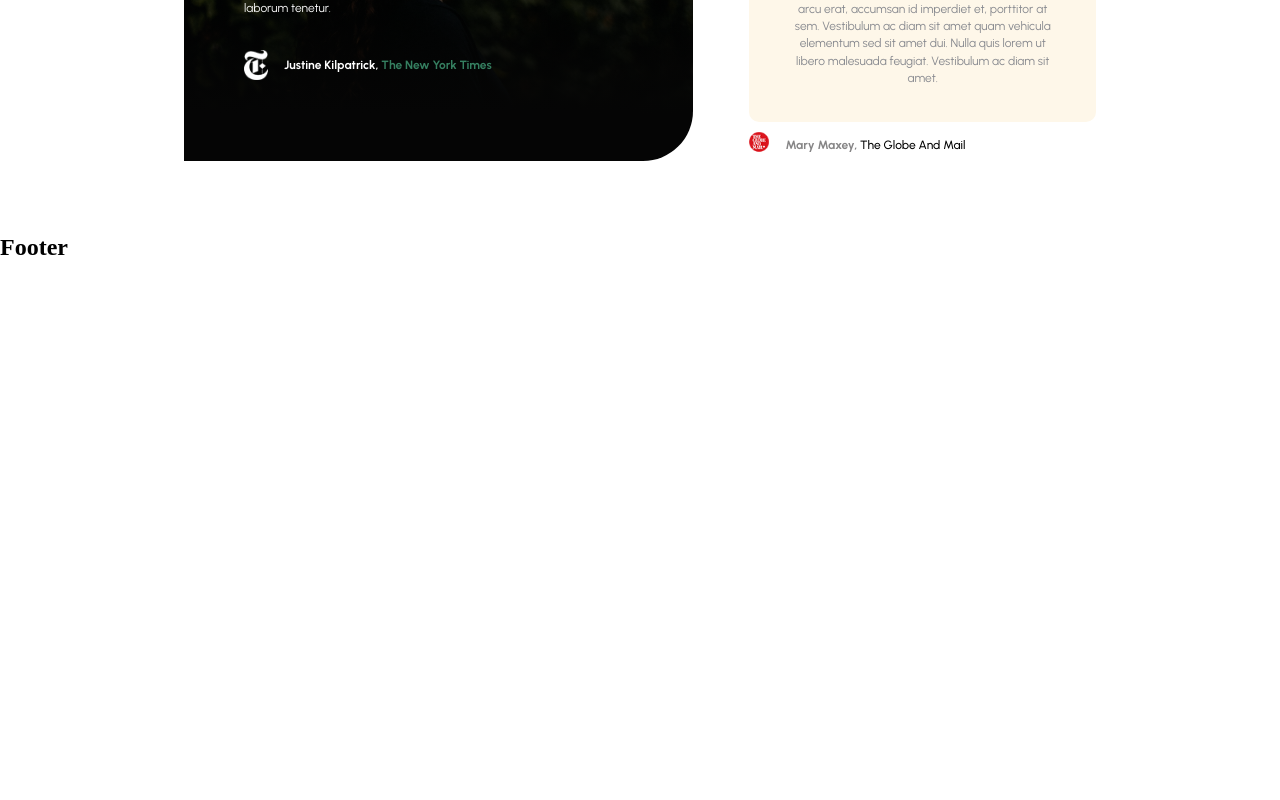
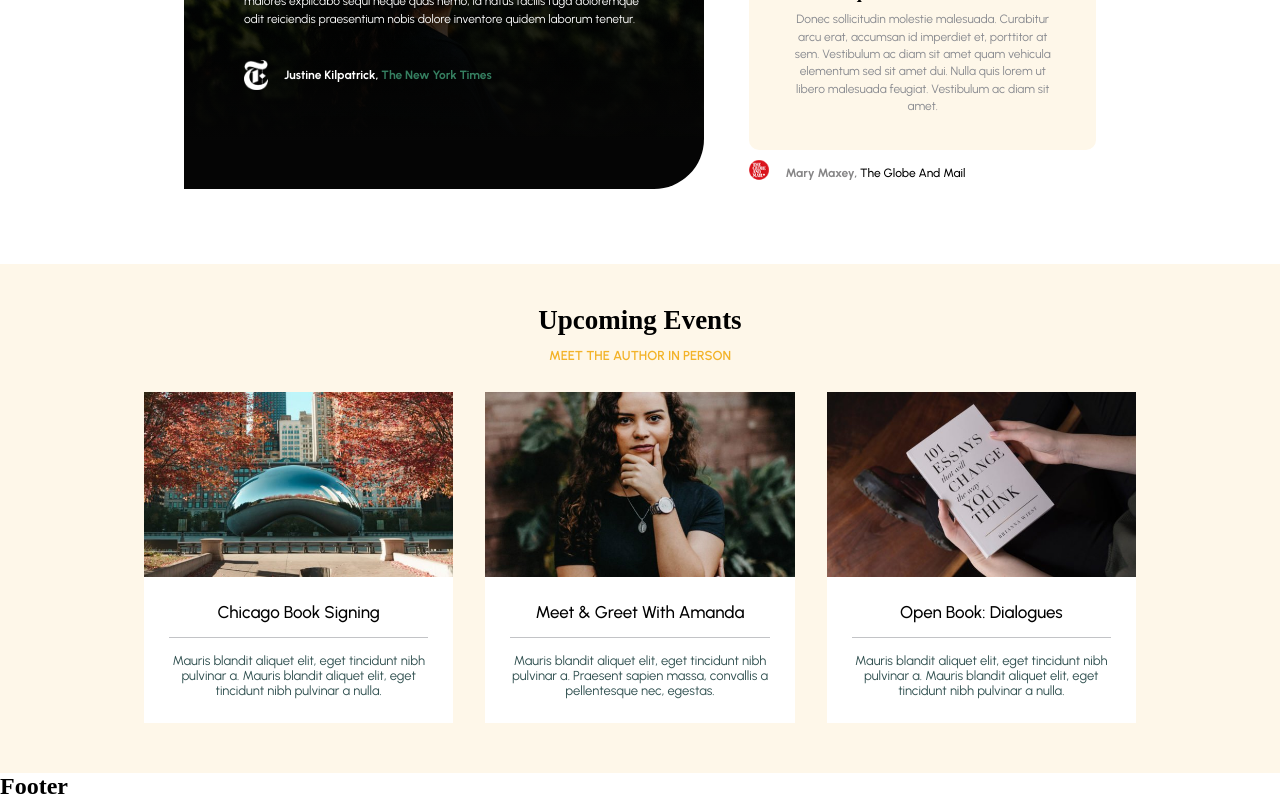
Before and after one commit to revanderground/proj-html-vuejs, a Vue app: page / in a window 1280 px wide. Shown: the part 1980-2780 px from the top of the page. Before the commit the page ends 2241 px from the top, so only its background shows below. Built offline with nearby package versions, Linux system fonts and the light colour scheme; a web font is replaced by a local one.

Commit message:
created separated singleCard element

```diff
--- a/src/components/Critics.vue
+++ b/src/components/Critics.vue
@@ -1,5 +1,5 @@
 <template>
-  <div class="critics-section mb-5">
+  <div id="critics-section">
 
     <div class="master-container mt-5 px-4">
 
--- a/src/components/Events.vue
+++ b/src/components/Events.vue
@@ -0,0 +1,73 @@
+<template>
+    <div id="Events">
+        <div class="container-events">
+
+            <div class="events-details text-center">
+                <h2 class="section-title">
+                    Upcoming Events
+                </h2>
+
+                 <h4 class="section-subtitle py-1">
+                   MEET THE AUTHOR IN PERSON
+                 </h4>
+
+            </div>
+
+            <div class="cards-box d-flex flex-wrap text-center mt-4">
+                <EventsCard class="event-card col-4 px-3" v-for="(card, index) in eventCards" :key="index" :singleCard="card" />
+
+            </div>
+
+
+        </div>
+
+    </div>
+
+</template>
+
+<script>
+import EventsCard from "../components/EventsCard.vue";
+
+export default {
+
+    components:{
+        EventsCard,
+    },
+
+    data: function(){
+        return {
+            eventCards: [
+                {
+                    title: 'Chicago Book Signing',
+                    description: 'Mauris blandit aliquet elit, eget tincidunt nibh pulvinar a. Mauris blandit aliquet elit, eget tincidunt nibh pulvinar a nulla.',
+                    image: 'event-05-600x359.jpg'
+                },
+
+                {
+                    title: 'Meet & Greet With Amanda',
+                    description: 'Mauris blandit aliquet elit, eget tincidunt nibh pulvinar a. Praesent sapien massa, convallis a pellentesque nec, egestas.',
+                    image: 'event-04-600x359.jpg'
+                },
+
+                {
+                    title: 'Open Book: Dialogues',
+                    description: 'Mauris blandit aliquet elit, eget tincidunt nibh pulvinar a. Mauris blandit aliquet elit, eget tincidunt nibh pulvinar a nulla.',
+                    image: 'event-07-600x359.jpg'
+                },
+
+
+
+
+
+
+            ]
+        }
+    }
+}
+</script>
+
+<style lang="scss" scoped>
+@import '../styles/Events.scss';
+@import '../styles/utilities.scss';
+
+</style>
--- /dev/null
+++ b/src/components/EventsCard.vue
@@ -0,0 +1,43 @@
+<template>
+    <div>
+
+        <div class="wrapper-cards">
+
+            <div class="imgcard-box">
+            <img class="card-image" :src="require('../assets/img/' + singleCard.image)" alt="event-image">
+            </div>
+
+            <div class="card-info">
+
+                <div class="card-title">
+                    {{singleCard.title}}
+                </div>
+
+                <div class="card-description">
+                    {{singleCard.description}}
+                </div>
+
+
+            </div>
+
+
+        </div>
+
+
+    </div>
+
+</template>
+
+<script>
+export default {
+    props: {
+        singleCard: Object
+    }
+}
+</script>
+
+<style lang="scss" scoped>
+@import '../styles/Events.scss';
+@import '../styles/utilities.scss';
+
+</style>
--- a/src/components/Header.vue
+++ b/src/components/Header.vue
@@ -1,5 +1,5 @@
 <template>
-    <header>
+    <header id="header">
         <div class="container-fluid">
             <div class="jumbotron">
                 <div class="topbar-container d-flex justify-content-between">
--- a/src/components/MoreAbout.vue
+++ b/src/components/MoreAbout.vue
@@ -1,5 +1,5 @@
 <template>
-    <div class="more-about">
+    <div id="more-about">
 
         <div class="text-center container-more">
             <div class="title">More About Damon Vaughn</div>
--- a/src/styles/Critics.scss
+++ b/src/styles/Critics.scss
@@ -1,6 +1,11 @@
 @import './viarables.scss';
 @import '~bootstrap/scss/bootstrap.scss';
 
+
+#critics-section{
+    margin-bottom: 50px;
+    margin-top: 40px;
+}
 
 .master-container{
     width:75%;
@@ -59,7 +64,7 @@
 //featured-card
 
 .featured_card{
-    width:90%;
+    width:92%;
     height: 95%;
     background: rgb(0,0,0);
     background: linear-gradient(180deg, rgba(0,0,0,0.04) 21%, rgba(0,0,0,0.74) 67%, rgba(5,5,5,1) 90%), url('../assets/img/testimonial2-2x.jpg');
@@ -158,4 +163,5 @@
 
 .company:hover{
     color: $Saffron;
+    cursor: pointer;
 }
--- /dev/null
+++ b/src/styles/Events.scss
@@ -0,0 +1,60 @@
+@import './viarables.scss';
+@import '~bootstrap/scss/bootstrap.scss';
+
+
+.container-events{
+    background-color: #FEF7E9;
+    padding-top: 40px;
+    padding-bottom: 50px;
+}
+
+.section-title{
+    font-size: 27px;
+    font-weight: 600;
+}
+.section-subtitle{
+    color: $Saffron;
+    font-family: 'Urbanist';
+    font-size: 13px;
+    font-weight: 600;
+}
+.cards-box{
+    width: 80%;
+    margin: 0 auto;
+}
+
+.imgcard-box{
+    width:100%;
+}
+
+.card-image{
+    width:100%;
+    transition: all 0.6s;
+
+}
+
+.card-image:hover{
+    filter:  brightness(138%) contrast(60%) hue-rotate(18deg);
+    cursor: pointer;
+}
+
+.card-info{
+    padding: 25px;
+    background-color: white;
+}
+
+.card-title{
+    font-family: 'Urbanist';
+    font-size: 17px;
+    font-weight: 500;
+    padding-bottom: 15px;
+    border-bottom: 0.8px solid rgba($color: $OsloGray, $alpha: 0.5);
+}
+
+.card-description{
+    font-family: 'Urbanist';
+    font-size: 13px;
+    font-weight: 400;
+    padding-top: 15px;
+    color: darkslategrey;
+}
```
